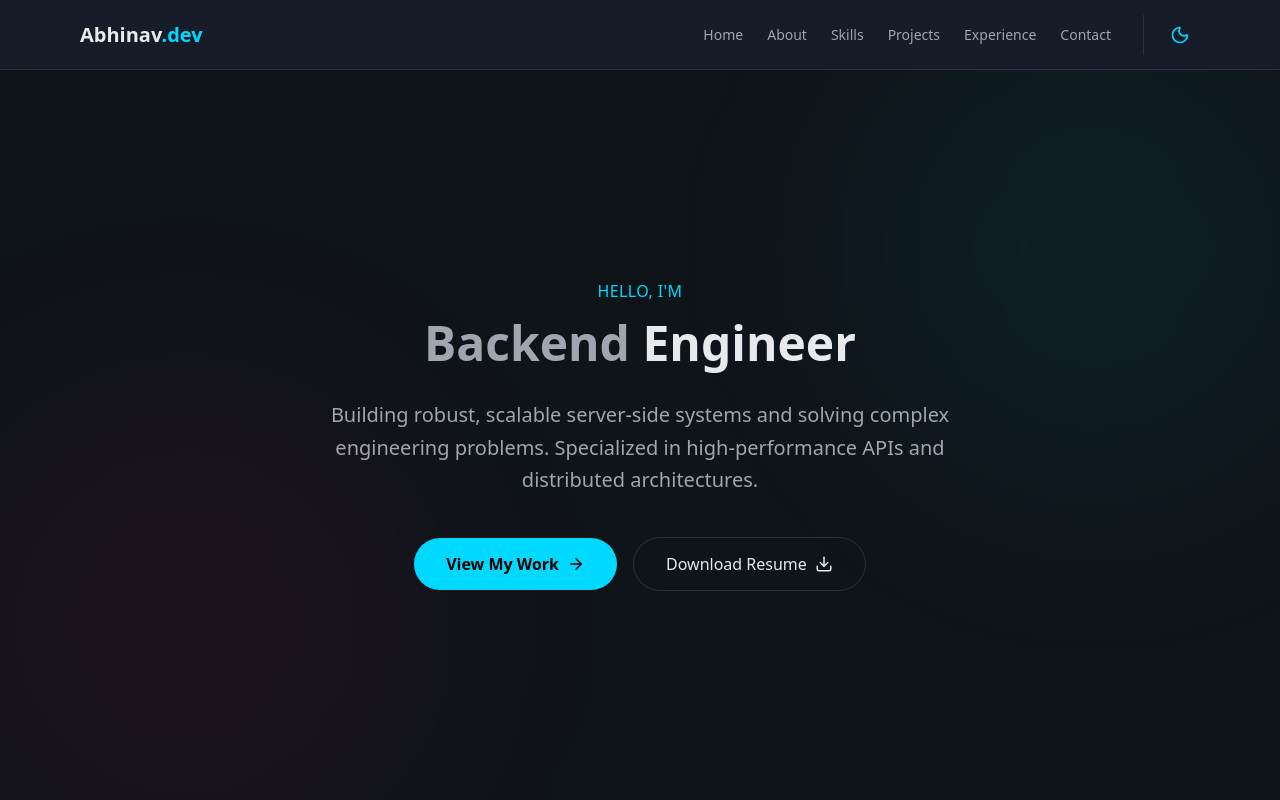
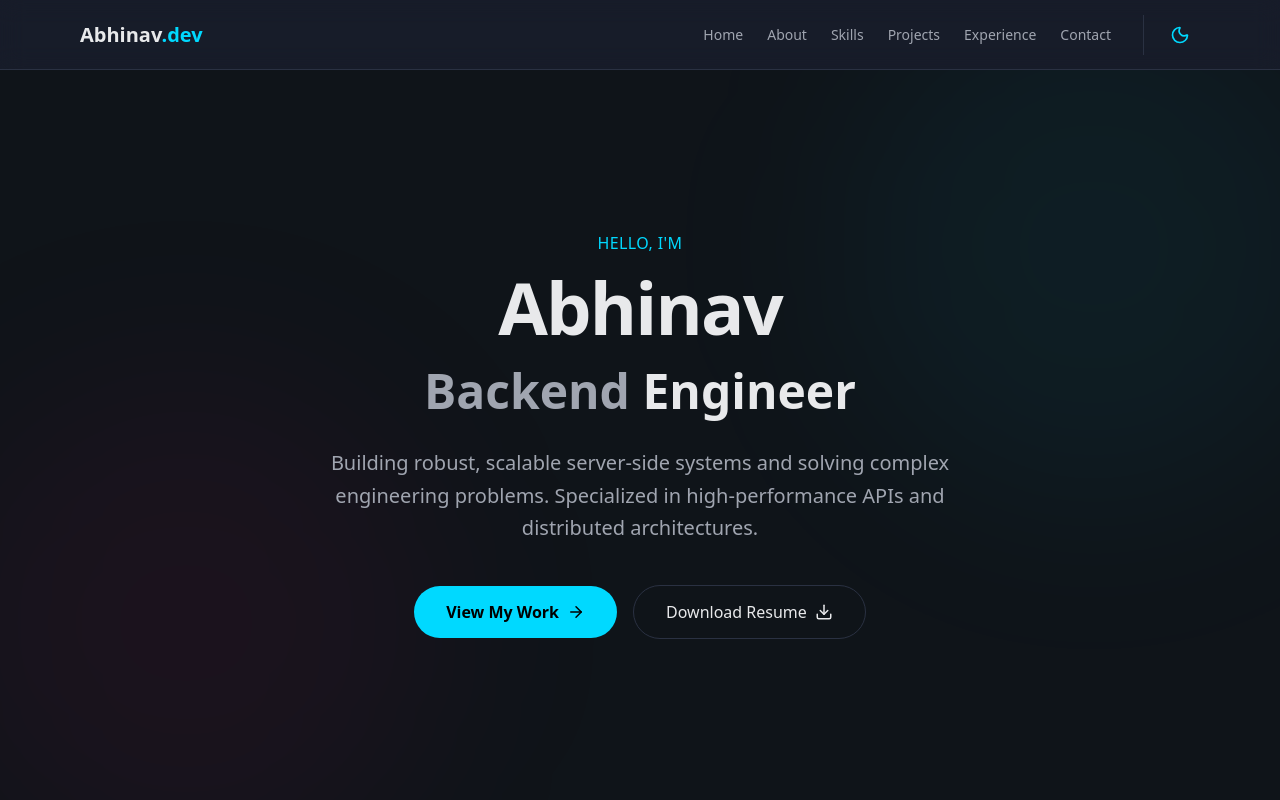
Before and after one commit to k2ocabhinav/portfolio, a Next.js app: page / in a window 1280 px wide. Shown: the top 800 px of the page. Built offline with nearby package versions, Linux system fonts and the light colour scheme.

Commit message:
fix-hero-name

```diff
--- a/src/components/sections/Hero.tsx
+++ b/src/components/sections/Hero.tsx
@@ -29,6 +29,11 @@ export default function Hero() {
                         </h2>
                     </motion.div>
 
+                    <motion.div variants={fadeInUp}>
+                        <h1 className="text-4xl sm:text-5xl md:text-7xl font-bold text-[var(--text-primary)] mb-6 tracking-tight">
+                            Abhinav
+                        </h1>
+                    </motion.div>
 
                     <motion.div variants={fadeInUp}>
                         <h2 className="text-3xl md:text-5xl font-semibold text-[var(--text-secondary)] mb-8">
```
